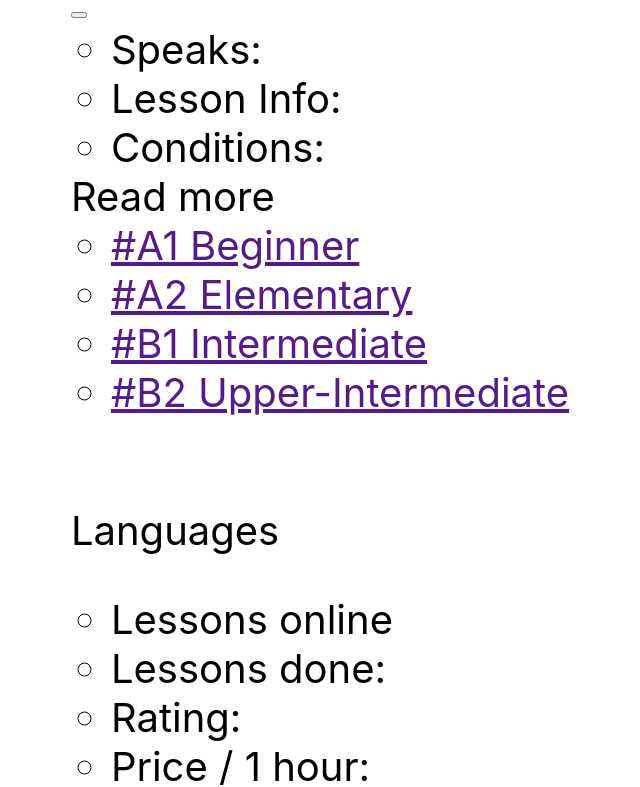
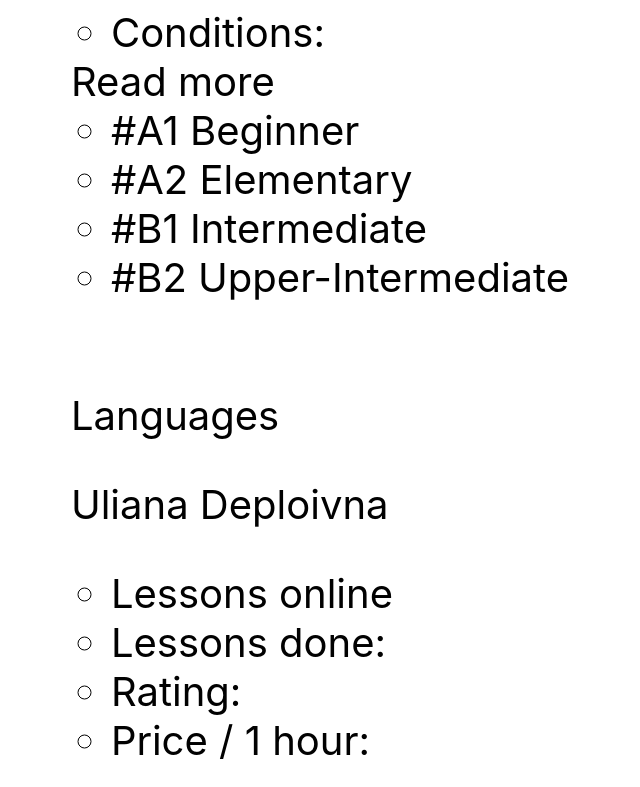
Before and after one commit to EugeneNikiforov/learn-lang, a React (Create React App) app: page / in a window 1280 px wide. Shown: the part 642-1429 px from the top of the page, without its empty margins (340-980 px from the left). Built offline with nearby package versions, Linux system fonts and the light colour scheme.

Commit message:
replace card markup

```diff
--- a/src/components/App.jsx
+++ b/src/components/App.jsx
@@ -15,7 +15,6 @@ export const App = () => {
         color: "#010101",
       }}
     >
-      <h1>11111111</h1>
       <Teachers teachers={teachers} />
     </div>
   );
--- a/src/components/Teachers/Teachers.jsx
+++ b/src/components/Teachers/Teachers.jsx
@@ -2,7 +2,7 @@ import TeachersItem from "../TeachersItem/TeacherItem";
 
 const Teachers = ({ teachers }) => {
   const teachersList = teachers.map((teacher) => (
-    <TeachersItem teacher={teacher} />
+    <TeachersItem teacher={teacher} key={teacher.name} />
   ));
   return <ul>{teachersList}</ul>;
 };
--- a/src/components/TeachersItem/TeacherItem.jsx
+++ b/src/components/TeachersItem/TeacherItem.jsx
@@ -1,5 +1,6 @@
 const TeachersItem = ({ teacher }) => {
-  console.log(teacher);
+  //   console.log(teacher);
+  const { name, surname } = teacher;
   return (
     <div>
       <div>
@@ -7,7 +8,9 @@ const TeachersItem = ({ teacher }) => {
       </div>
       <div>
         <p>Languages</p>
-        <p></p>
+        <p>
+          {name} {surname}
+        </p>
       </div>
       <div>
         <ul>
@@ -54,16 +57,16 @@ const TeachersItem = ({ teacher }) => {
       <div>
         <ul>
           <li>
-            <a href="">#A1 Beginner</a>
+            <span>#A1 Beginner</span>
           </li>
           <li>
-            <a href="">#A2 Elementary</a>
+            <span>#A2 Elementary</span>
           </li>
           <li>
-            <a href="">#B1 Intermediate</a>
+            <span>#B1 Intermediate</span>
           </li>
           <li>
-            <a href="">#B2 Upper-Intermediate</a>
+            <span>#B2 Upper-Intermediate</span>
           </li>
         </ul>
       </div>
```
